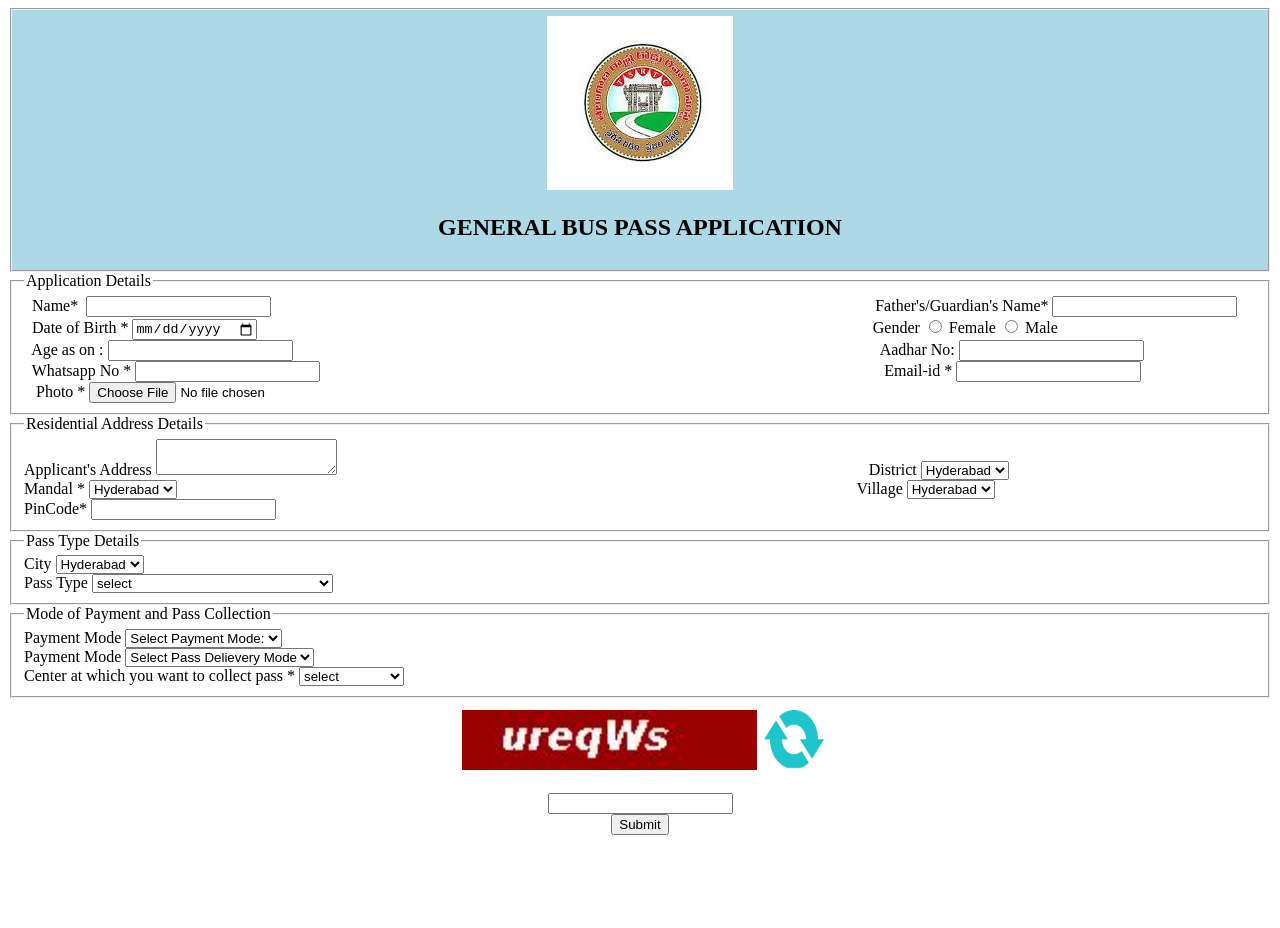
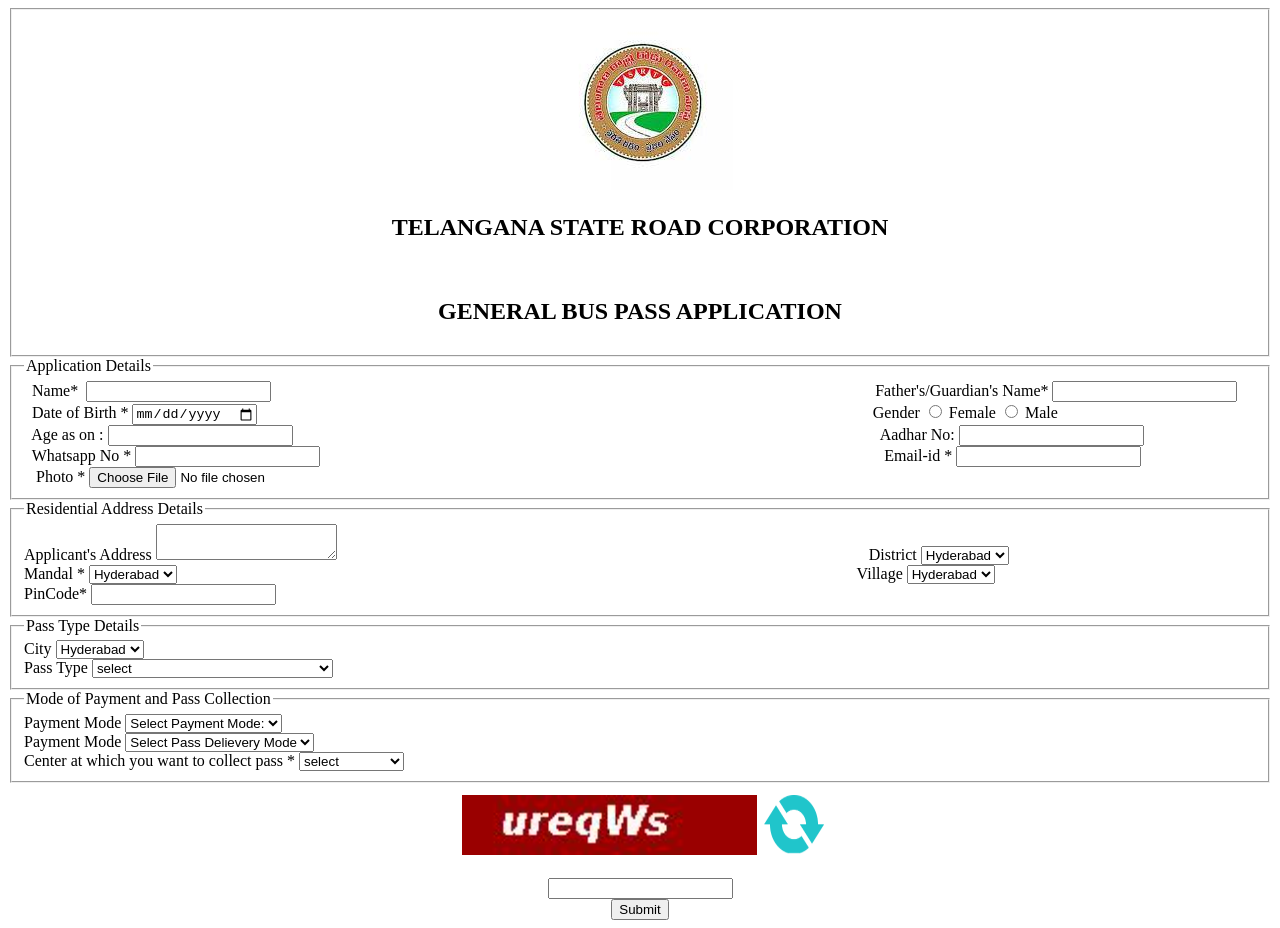
Before and after one commit to Krishna-Karthik-Sannidhiraju/10kcoders-dailytasks1, a plain HTML site: page 10000coders/day-10 pattern/index.html in a window 1280 px wide. Before the commit the page ends 843 px from the top, so only its background shows below. Drawn offline with Linux system fonts and the light colour scheme.

Commit message:
Update index.html

```diff
--- a/10000coders/day-10 pattern/index.html
+++ b/10000coders/day-10 pattern/index.html
@@ -12,9 +12,9 @@
 </head>
 <body>
     <center>
-    <fieldset style="background-color: lightblue;">
+    <fieldset >
         <img src="./download.jpg" alt="">
-    <h2 style="color: blue;>TELANGANA STATE ROAD CORPORATION</h2>
+    <h2>TELANGANA STATE ROAD CORPORATION</h2>
     <br>
     <h2>GENERAL BUS PASS APPLICATION</h2>
 </fieldset>
```
